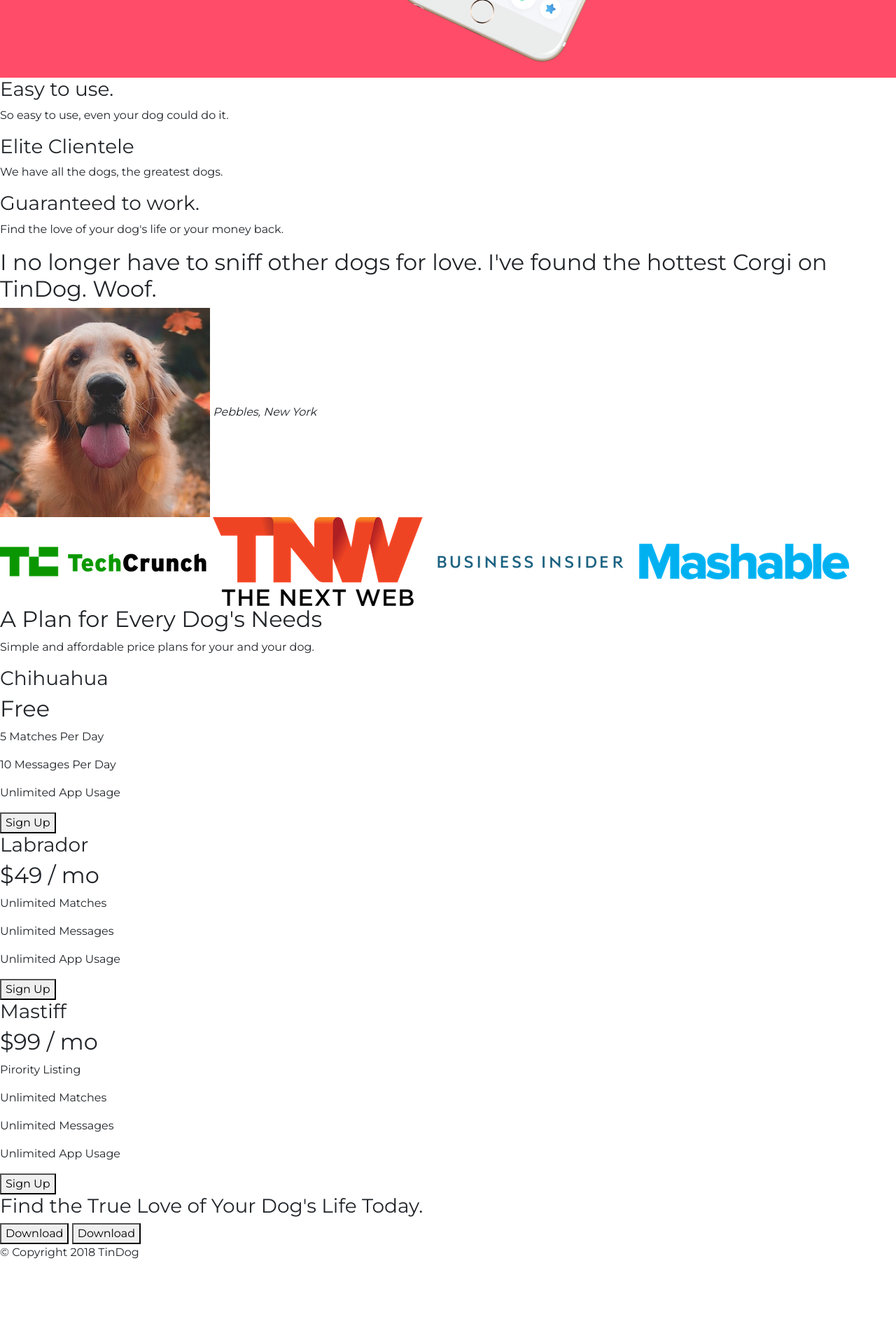
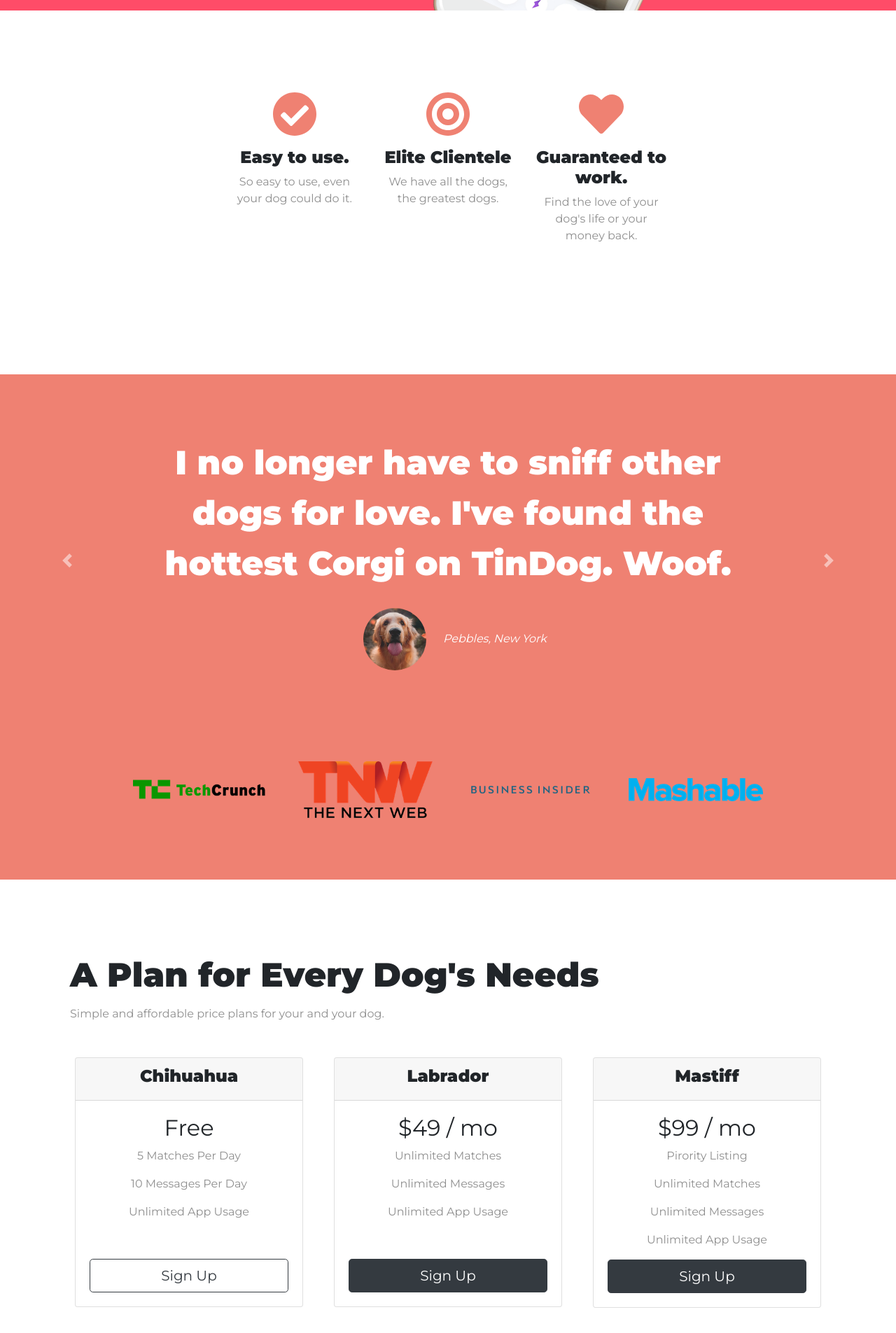
Before and after one commit to johnnyTest20/Seeking-Now, a plain HTML site: page index.html in a window 1280 px wide. Shown: the part 620-2525 px from the top of the page at 70% size. Before the commit the page ends 2438 px from the top, so only its background shows below. Drawn offline with nearby package versions, Linux system fonts and the light colour scheme.

Commit message:
adding rest of the website

```diff
--- a/css/styles.css
+++ b/css/styles.css
@@ -1,5 +1,14 @@
 body {
-    font-family: 'Montserrat', sans-serif;
+    font-family: "Montserrat", sans-serif;
+}
+
+h3 {
+    font-weight: bold;
+    font-size: 1.5rem;
+}
+
+p {
+    color: #8f8f8f;
 }
 
 #title {
@@ -7,7 +16,7 @@ body {
 }
 
 .container-fluid {
-    padding: 3% 15%;
+    padding: 3% 15% 9%;
 }
 
 #title-slogan {
@@ -17,6 +26,8 @@ body {
     color: white;
 }
 
+
+
 /* Navigation Bar */
 
 .navbar {
@@ -24,7 +35,7 @@ body {
 }
 
 .navbar-brand {
-    font-family: 'Ubuntu', sans-serif;
+    font-family: "Ubuntu", sans-serif;
     font-size: 2rem;
     font-weight: bold;
 }
@@ -49,4 +60,134 @@ body {
 #phone {
     width: 60%;
     transform: rotate(25deg);
+    position: absolute;
+    right: 25%;
 }
+
+/* Feature Sections */
+
+#features {
+    padding: 7% 15%;
+    text-align: center;
+    position: relative;
+    background-color: #fff;
+}
+
+.description-outline {
+    color: #8f8f8f;
+}
+
+.icon {
+    margin-bottom: 1rem;
+    font-size: 4rem;
+    color: #ef8172;
+}
+
+.icon:hover {
+    color: #ff4c68;
+}
+
+/* Testimonials Section */
+
+#testimonials {
+    text-align: center;
+    background-color: #ef8172;
+    color: #fff;
+}
+
+.testimonial-outline {
+    font-weight: bold;
+    font-size: 3rem;
+    line-height: 1.5;
+}
+
+.testimonial-img {
+    border-radius: 100%;
+    width: 10%;
+    margin: 20px;
+}
+
+#press {
+    background-color: #ef8172;
+    text-align: center;
+    padding-bottom: 3%;
+
+}
+
+.press-logo {
+    width: 15%;
+    margin: 20px 20px 50px;
+}
+
+.carousel-item {
+    padding: 7% 15%;
+}
+
+/* Price Section */
+
+#pricing {
+    padding: 100px;
+}
+
+.pricing-column {
+    padding: 3% 2%;
+    text-align: center;
+}
+
+.last-desc {
+    margin-bottom: 3.45rem;
+}
+
+.pricing-outline {
+    font-weight: bold;
+    font-size: 3rem;
+    line-height: 1.5;
+}
+
+.btn-dark:hover {
+    background-color: transparent;
+    color: #212529;
+    border-color: #212529;
+}
+
+/* Call to Action */
+
+#cta {
+    text-align: center;
+    background-color: #ff4c68;
+    color: #fff;
+    padding: 7% 15%;
+}
+
+.cta-heading {
+    font-weight: 900;
+    font-size: 3.5rem;
+}
+
+.social-icon {
+    margin: 20px 10px;
+    color: #212529;
+}
+
+.social-icon:hover {
+    color: #ff4c68;
+}
+
+/* Footer */
+
+#footer {
+    padding: 7% 15%;
+    text-align: center;
+}
+
+@media (max-width: 1028px) {
+    #title {
+        text-align: center;
+    }
+
+    #phone {
+        position: static;
+        transform: rotate(0);
+        margin-top: 3%;
+    }
+}
--- a/index.html
+++ b/index.html
@@ -2,12 +2,12 @@
 <html>
 
 <head>
-  <meta charset="utf-8">
+  <meta charset="utf-8" />
   <title>Seeking Now</title>
 
   <!-- BootStraps Scripts -->
   <link rel="stylesheet" href="https://stackpath.bootstrapcdn.com/bootstrap/4.4.1/css/bootstrap.min.css"
-    integrity="sha384-Vkoo8x4CGsO3+Hhxv8T/Q5PaXtkKtu6ug5TOeNV6gBiFeWPGFN9MuhOf23Q9Ifjh" crossorigin="anonymous">
+    integrity="sha384-Vkoo8x4CGsO3+Hhxv8T/Q5PaXtkKtu6ug5TOeNV6gBiFeWPGFN9MuhOf23Q9Ifjh" crossorigin="anonymous" />
   <script src="https://code.jquery.com/jquery-3.4.1.slim.min.js"
     integrity="sha384-J6qa4849blE2+poT4WnyKhv5vZF5SrPo0iEjwBvKU7imGFAV0wwj1yYfoRSJoZ+n" crossorigin="anonymous">
   </script>
@@ -19,20 +19,18 @@
   </script>
 
   <!-- Google Fonts -->
-  <link href="https://fonts.googleapis.com/css?family=Montserrat:100,400,900|Ubuntu&display=swap" rel="stylesheet">
+  <link href="https://fonts.googleapis.com/css?family=Montserrat:100,400,900|Ubuntu&display=swap" rel="stylesheet" />
 
   <!-- CSS Style Sheets -->
-  <link rel="stylesheet" href="css/styles.css">
+  <link rel="stylesheet" href="css/styles.css" />
 
   <!-- Font Awesome for Emojis -->
   <script defer src="https://use.fontawesome.com/releases/v5.0.7/js/all.js"></script>
 </head>
 
 <body>
-
   <section id="title">
     <div class="container-fluid">
-
       <!-- Nav Bar -->
       <nav class="navbar navbar-expand-lg navbar-dark">
         <a class="navbar-brand" href="">Seeking Now</a>
@@ -43,7 +41,7 @@
         <div class="collapse navbar-collapse" id="navbarSupportedContent">
           <ul class="navbar-nav ml-auto">
             <li class="nav-item">
-              <a class="nav-link" href="">Contact</a>
+              <a class="nav-link" href="#footer">Contact</a>
             </li>
             <li class="nav-item">
               <a class="nav-link" href="">Pricing</a>
@@ -61,124 +59,172 @@
         </div>
       </nav>
 
-
       <!-- Title -->
 
       <div class="row">
         <div class="col-lg-6">
           <h1 id="title-slogan">Meet new and interesting dogs nearby.</h1>
-          <button type="button" class="btn btn-dark btn-lg btn-lg download-button"><i class="fab fa-apple"></i>
-            Download</button>
-          <button type="button" class="btn btn-outline-light btn-lg download-button"><i class="fab fa-google-play"></i>
-            Download</button>
+          <button type="button" class="btn btn-dark btn-lg btn-lg download-button">
+            <i class="fab fa-apple"></i> Download
+          </button>
+          <button type="button" class="btn btn-outline-light btn-lg download-button">
+            <i class="fab fa-google-play"></i> Download
+          </button>
         </div>
         <div class="col-lg-6">
-          <img src="images/iphone6.png" id="phone" alt="iphone-mockup">
+          <img src="images/iphone6.png" id="phone" alt="iphone-mockup" />
         </div>
       </div>
+    </div>
+  </section>
+
+  <!-- Features -->
+
+  <section id="features">
+    <div class="container-fluid">
+      <div class="row">
+        <div class="col-lg-4">
+          <span><i class="icon fas fa-check-circle"></i></span>
+          <h3>Easy to use.</h3>
+          <p class="description-outline">
+            So easy to use, even your dog could do it.
+          </p>
+        </div>
+        <div class="col-lg-4">
+          <span><i class="icon fas fa-bullseye"></i></span>
+          <h3>Elite Clientele</h3>
+          <p class="description-outline">
+            We have all the dogs, the greatest dogs.
+          </p>
+        </div>
+        <div class="col-lg-4">
+          <span><i class="icon fas fa-heart"></i></span>
+          <h3>Guaranteed to work.</h3>
+          <p class="description-outline">
+            Find the love of your dog's life or your money back.
+          </p>
+        </div>
+      </div>
+    </div>
+  </section>
+
+  <!-- Testimonials -->
+
+  <section id="testimonials">
+
+    <div id="testimonial-carousel" class="carousel slide" data-ride="false">
+      <div class="carousel-inner">
+        <div class="carousel-item active">
+          <h2 class="testimonial-outline">
+            I no longer have to sniff other dogs for love. I've found the hottest
+            Corgi on TinDog. Woof.
+          </h2>
+          <img class="testimonial-img" src="images/dog-img.jpg" alt="dog-profile" />
+          <em class="testimonial-location">Pebbles, New York</em>
+        </div>
+        <div class="carousel-item">
+          <h2 class="testimonial-outline">My dog used to be so lonely, but with TinDog's help, they've found the love of
+            their life. I think.</h2>
+          <img class="testimonial-img" src="images/lady-img.jpg" alt="lady-profile">
+          <em class="testimonial-location">Beverly, Illinois</em>
+        </div>
+      </div>
+      <a class="carousel-control-prev" href="#testimonial-carousel"" role=" button" data-slide="prev">
+        <span class="carousel-control-prev-icon"></span>
+      </a>
+      <a class="carousel-control-next" href="#testimonial-carousel"" role=" button" data-slide="next">
+        <span class="carousel-control-next-icon"></span>
+      </a>
     </div>
 
 
 
   </section>
 
-
-  <!-- Features -->
-
-  <section id="features">
-
-    <h3>Easy to use.</h3>
-    <p>So easy to use, even your dog could do it.</p>
-
-    <h3>Elite Clientele</h3>
-    <p>We have all the dogs, the greatest dogs.</p>
-
-    <h3>Guaranteed to work.</h3>
-    <p>Find the love of your dog's life or your money back.</p>
-
-  </section>
-
-
-  <!-- Testimonials -->
-
-  <section id="testimonials">
-
-    <h2>I no longer have to sniff other dogs for love. I've found the hottest Corgi on TinDog. Woof.</h2>
-    <img src="images/dog-img.jpg" alt="dog-profile">
-    <em>Pebbles, New York</em>
-
-    <!-- <h2 class="testimonial-text">My dog used to be so lonely, but with TinDog's help, they've found the love of their life. I think.</h2>
-    <img class="testimonial-image" src="images/lady-img.jpg" alt="lady-profile">
-    <em>Beverly, Illinois</em> -->
-
-  </section>
-
-
   <!-- Press -->
 
   <section id="press">
-    <img src="images/techcrunch.png" alt="tc-logo">
-    <img src="images/tnw.png" alt="tnw-logo">
-    <img src="images/bizinsider.png" alt="biz-insider-logo">
-    <img src="images/mashable.png" alt="mashable-logo">
-
+    <img class="press-logo" src="images/techcrunch.png" alt="tc-logo" />
+    <img class="press-logo" src="images/tnw.png" alt="tnw-logo" />
+    <img class="press-logo" src="images/bizinsider.png" alt="biz-insider-logo" />
+    <img class="press-logo" src="images/mashable.png" alt="mashable-logo" />
   </section>
-
 
   <!-- Pricing -->
 
-  <section id="pricing">
-
-    <h2>A Plan for Every Dog's Needs</h2>
-    <p>Simple and affordable price plans for your and your dog.</p>
 
 
+  <section id="pricing">
+    <h2 class="pricing-outline">A Plan for Every Dog's Needs</h2>
+    <p>Simple and affordable price plans for your and your dog.</p>
+    <div class="row">
+
+      <div class="pricing-column col-lg-4 col-md-6">
+        <div class="card">
+          <div class="card-header">
             <h3>Chihuahua</h3>
+          </div>
+          <div class="card-body">
             <h2>Free</h2>
             <p>5 Matches Per Day</p>
             <p>10 Messages Per Day</p>
-    <p>Unlimited App Usage</p>
-    <button type="button">Sign Up</button>
+            <p class="last-desc">Unlimited App Usage</p>
+            <button type="button" class="btn btn-outline-dark btn-lg btn-block">Sign Up</button>
+          </div>
+        </div>
+      </div>
 
-
+      <div class="pricing-column col-lg-4 col-md-6">
+        <div class="card">
+          <div class="card-header">
             <h3>Labrador</h3>
+          </div>
+          <div class="card-body">
             <h2>$49 / mo</h2>
             <p>Unlimited Matches</p>
             <p>Unlimited Messages</p>
-    <p>Unlimited App Usage</p>
-    <button type="button">Sign Up</button>
+            <p class="last-desc">Unlimited App Usage</p>
+            <button type="button" class="btn btn-dark btn-lg btn-block">Sign Up</button>
+          </div>
+        </div>
+      </div>
 
-
+      <div class="pricing-column col-lg-4">
+        <div class="card">
+          <div class="card-header">
             <h3>Mastiff</h3>
+          </div>
+          <div class="card-body">
             <h2>$99 / mo</h2>
             <p>Pirority Listing</p>
             <p>Unlimited Matches</p>
             <p>Unlimited Messages</p>
             <p>Unlimited App Usage</p>
-    <button type="button">Sign Up</button>
-
+            <button type="button" class="btn btn-dark btn-lg btn-block">Sign Up</button>
+          </div>
+        </div>
+      </div>
+    </div>
   </section>
-
 
   <!-- Call to Action -->
 
   <section id="cta">
-
-    <h3>Find the True Love of Your Dog's Life Today.</h3>
-    <button type="button">Download</button>
-    <button type="button">Download</button>
-
+    <h3 class="cta-heading">Find the True Love of Your Dog's Life Today.</h3>
+    <button type="button" class="download-button btn btn-lg btn-dark"><i class="fab fa-apple"></i> Download</button>
+    <button type="button" class="download-button btn btn-lg btn-light"> <i class="fab fa-google-play"></i>
+      Download</button>
   </section>
-
-
   <!-- Footer -->
 
   <footer id="footer">
+    <a href="https://www.facebook.com"><i class=" social-icon fab fa-facebook"></i></a>
+    <a href="https:www.instagram.com"><i class="social-icon fab fa-instagram"></i></a>
+    <a href="http://www.twitter.com"><i class="social-icon fab fa-twitter"></i></a>
+    <a href="#"><i class="social-icon far fa-envelope"></i></a>
 
     <p>© Copyright 2018 TinDog</p>
-
   </footer>
-
 </body>
 
 </html>
```
Lines whose indentation alone changed are shown as unchanged.
